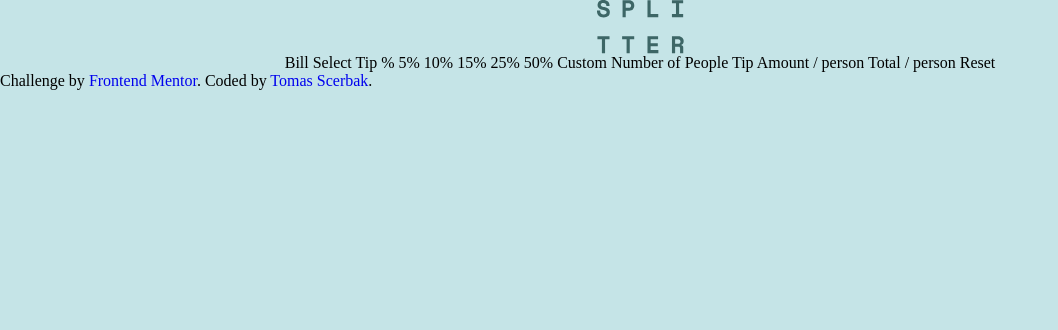
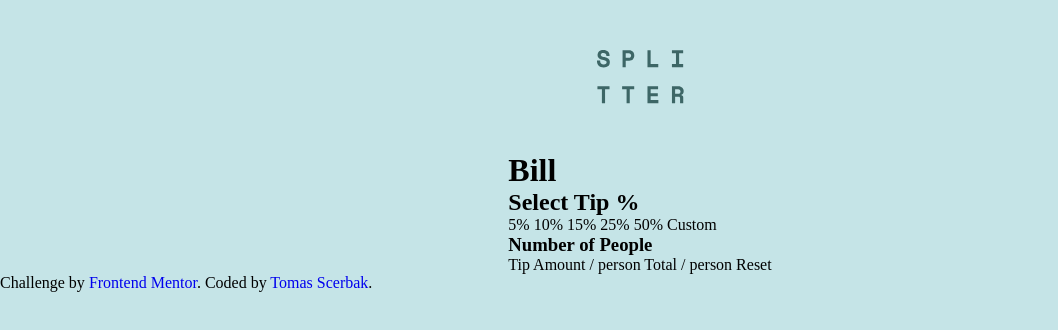
Before and after one commit to TomasScerbak/tip-calculator-app, a plain HTML site: page index.html in a window 1280 px wide. Shown: the whole page, without its empty margins (0-1058 px from the left). Drawn offline with Linux system fonts and the light colour scheme.

Commit message:
wrapping html into heading elements

```diff
--- a/index.html
+++ b/index.html
@@ -25,8 +25,11 @@
       <div class="container">
         <img class="logo" src="images/logo.svg" alt="SPLITTER" />
         <div class="card">
-          Bill Select Tip % 5% 10% 15% 25% 50% Custom Number of People Tip
-          Amount / person Total / person Reset
+          <h1>Bill</h1>
+          <h2>Select Tip %</h2>
+          5% 10% 15% 25% 50% Custom
+          <h3>Number of People</h3>
+          Tip Amount / person Total / person Reset
         </div>
       </div>
       <div class="attribution">
--- a/styles/styles.scss
+++ b/styles/styles.scss
@@ -13,3 +13,9 @@ body {
 .container {
   @include flexCenter(column);
 }
+/* Logo */
+.logo {
+  text-align: center;
+  margin-top: 5rem;
+  margin-bottom: 4.8rem;
+}
```
Also changed, not shown: styles/styles.css, 1 other file.
